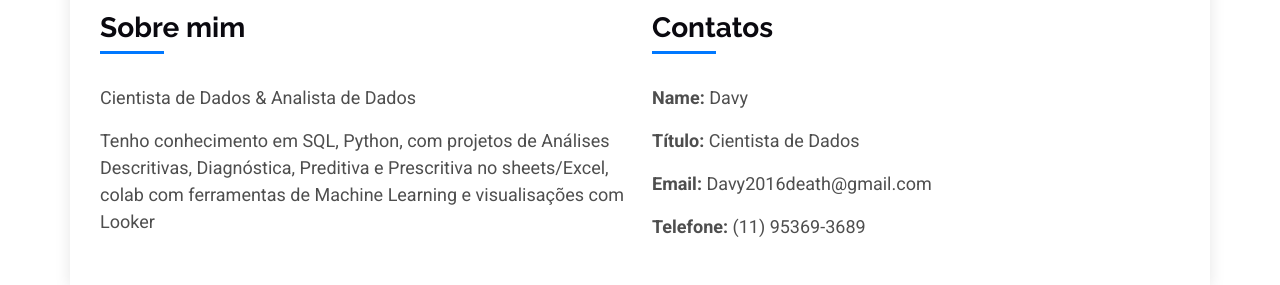
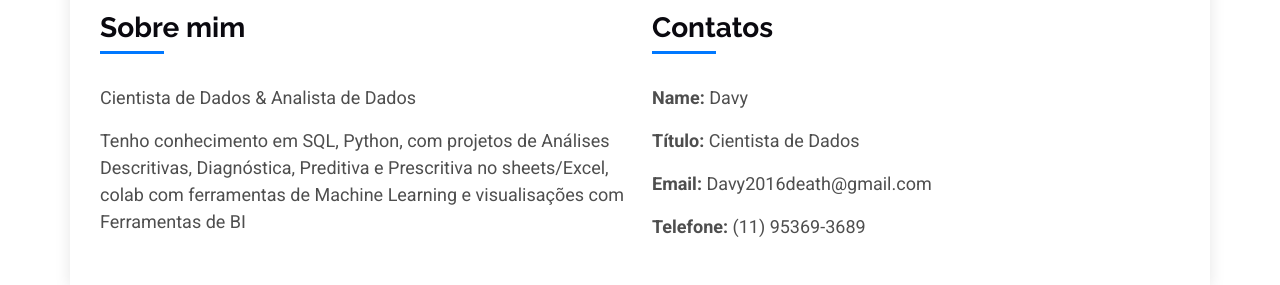
Before and after one commit to DavyDaSilva/portfolio-projects, a plain HTML site: page index.html in a window 1280 px wide. Shown: the part 880-1165 px from the top of the page. Drawn offline with Linux system fonts and the light colour scheme.

Commit message:
Update index.html
comit in ferramentas de BI

```diff
--- a/index.html
+++ b/index.html
@@ -87,7 +87,7 @@
               </p>
               <p>
                 Tenho conhecimento em SQL, Python, com projetos de Análises Descritivas, Diagnóstica, Preditiva e Prescritiva
-                no sheets/Excel, colab com ferramentas de Machine Learning e visualisações com Looker
+                no sheets/Excel, colab com ferramentas de Machine Learning e visualisações com Ferramentas de BI
               </p>
             </div>
           </div>
```
